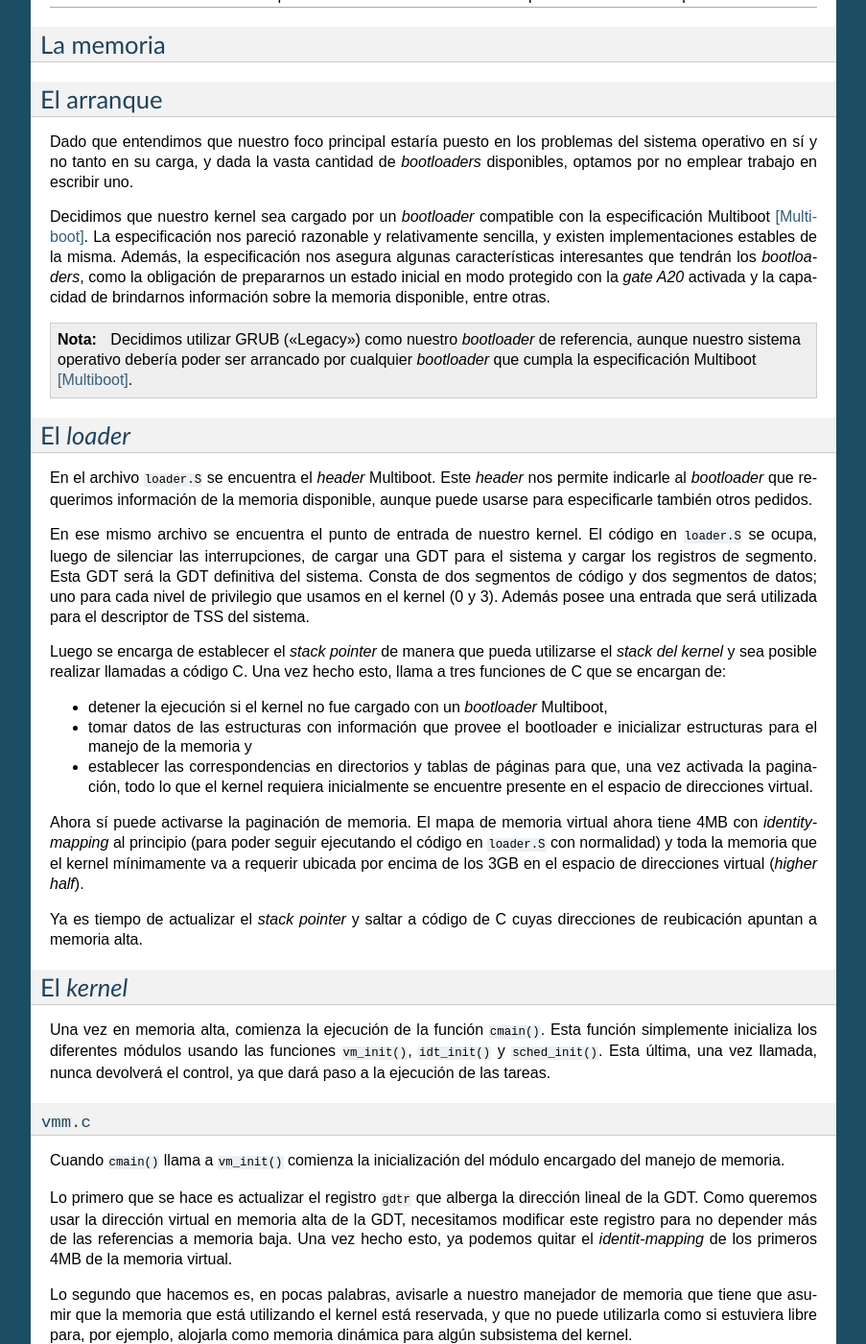
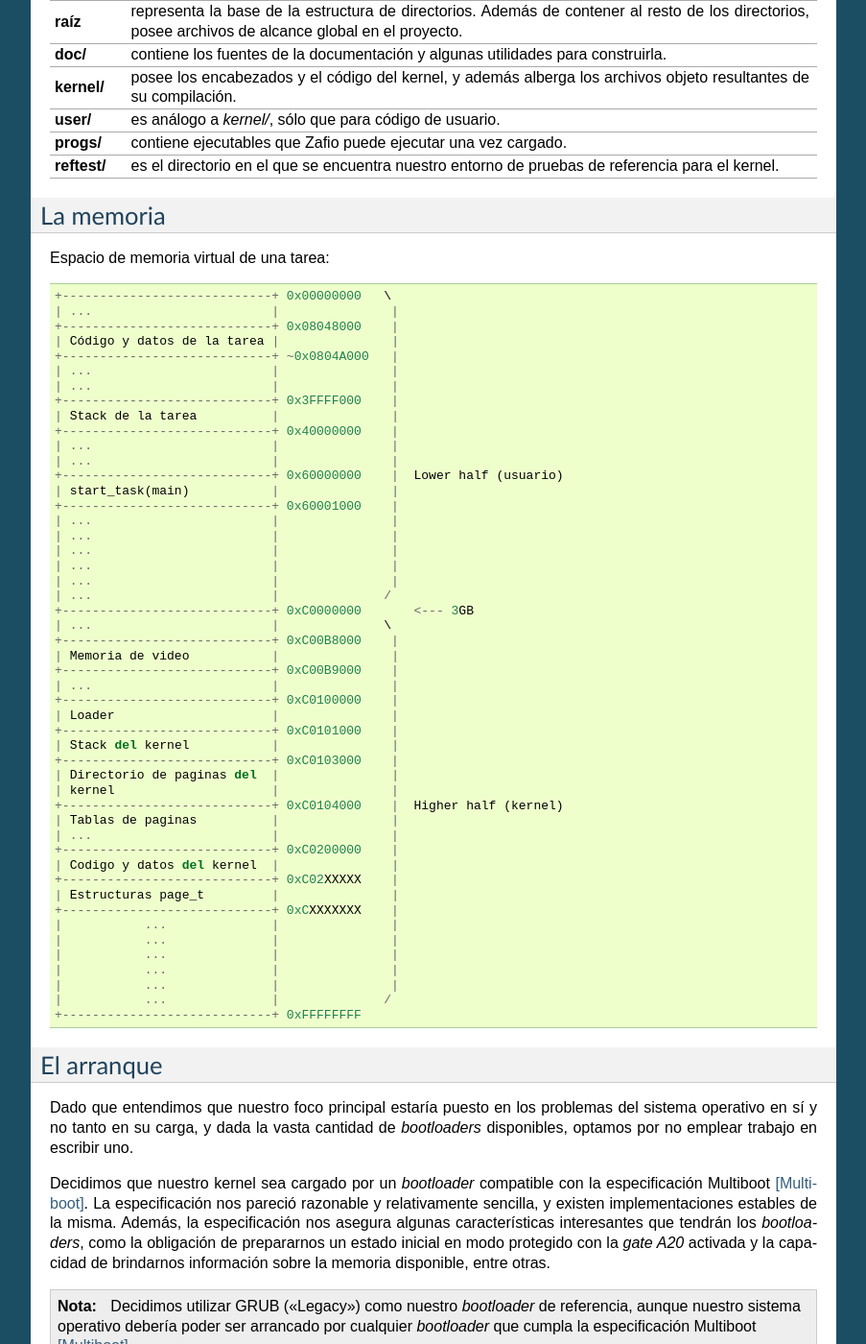
Before and after one commit to crazy2k/zafio, a Sphinx documentation site: the page built from doc/zafio.rst, in a window 1280 px wide and 1400 px high, scrolled down 656 px. Shown: the whole window at 96% size, without its empty margins (198-1101 px from the left). Built offline with Sphinx 7.4.7, drawn with Linux system fonts in a browser that asks for light colours; formulas are drawn with MathJax 3; some of the changed text lies outside the part shown.

Commit message:
Retocar la documentación

```diff
--- a/doc/zafio.rst
+++ b/doc/zafio.rst
@@ -2,6 +2,18 @@
 
 Zafio por dentro
 ================
+
+Zafio es un sistema operativo básico y poco sofisticado. Algunas de sus
+características salientes son:
+
+* **carga de programas** desde ejecutables ELF
+* **protección de memoria** utilizando paginación y espacios de memoria
+  diferentes para las tareas
+* manejador de interrupciones que permite el **registro de
+  handlers en tiempo de ejecución**
+* **scheduling de procesos utilizando round-robin** con un quantum fijo
+* **task-switching por software**
+* atención de **llamadas al sistema**
 
 
 La estructura de directorios
@@ -53,7 +65,57 @@ Directorio   Contenido
 La memoria
 ----------
 
-.. TODO: Hablar sobre el mapa de memoria final
+Espacio de memoria virtual de una tarea::
+
+    +----------------------------+ 0x00000000   \
+    | ...                        |               |
+    +----------------------------+ 0x08048000    |
+    | Código y datos de la tarea |               |
+    +----------------------------+ ~0x0804A000   |
+    | ...                        |               |
+    | ...                        |               |
+    +----------------------------+ 0x3FFFF000    |
+    | Stack de la tarea          |               |
+    +----------------------------+ 0x40000000    |
+    | ...                        |               |
+    | ...                        |               |
+    +----------------------------+ 0x60000000    |  Lower half (usuario)
+    | start_task(main)           |               |
+    +----------------------------+ 0x60001000    |
+    | ...                        |               |
+    | ...                        |               |
+    | ...                        |               |
+    | ...                        |               |
+    | ...                        |               |
+    | ...                        |              /
+    +----------------------------+ 0xC0000000       <--- 3GB
+    | ...                        |              \
+    +----------------------------+ 0xC00B8000    |
+    | Memoria de video           |               |
+    +----------------------------+ 0xC00B9000    |
+    | ...                        |               |
+    +----------------------------+ 0xC0100000    |
+    | Loader                     |               |
+    +----------------------------+ 0xC0101000    |
+    | Stack del kernel           |               |
+    +----------------------------+ 0xC0103000    |
+    | Directorio de paginas del  |               |
+    | kernel                     |               |
+    +----------------------------+ 0xC0104000    |  Higher half (kernel)
+    | Tablas de paginas          |               |
+    | ...                        |               |
+    +----------------------------+ 0xC0200000    |
+    | Codigo y datos del kernel  |               |
+    +----------------------------+ 0xC02XXXXX    |
+    | Estructuras page_t         |               |
+    +----------------------------+ 0xCXXXXXXX    |
+    |           ...              |               |
+    |           ...              |               |
+    |           ...              |               |
+    |           ...              |               |
+    |           ...              |               |
+    |           ...              |              /
+    +----------------------------+ 0xFFFFFFFF
 
 El arranque
 -----------
```
